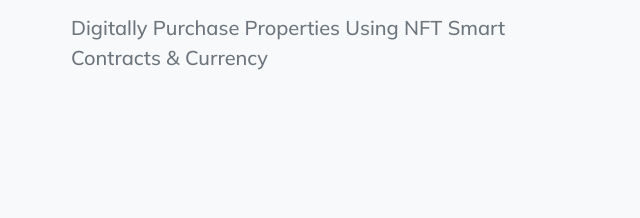
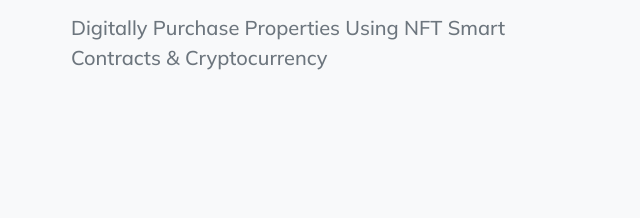
Before and after one commit to homelyapp/homelyapp.github.io, a plain HTML site: page index.html in a window 1280 px wide. Shown: the part 412-630 px from the top of the page, 47-687 px from the left. Drawn offline with nearby package versions, Linux system fonts and the light colour scheme.

Commit message:
Typo Update

```diff
--- a/index.html
+++ b/index.html
@@ -42,7 +42,7 @@
                         <!-- Mashead text and app badges-->
                         <div class="mb-5 mb-lg-0 text-center text-lg-start">
                             <h1 class="display-1 lh-1 mb-3">Welcome To Homely</h1>
-                            <p class="lead fw-normal text-muted mb-5">Digitally Purchase Properties Using NFT Smart Contracts & Currency</p>
+                            <p class="lead fw-normal text-muted mb-5">Digitally Purchase Properties Using NFT Smart Contracts & Cryptocurrency</p>
                             <div class="d-flex flex-column flex-lg-row align-items-center">
                             </div>
                         </div>
```
Also changed, not shown: 1 other file.
